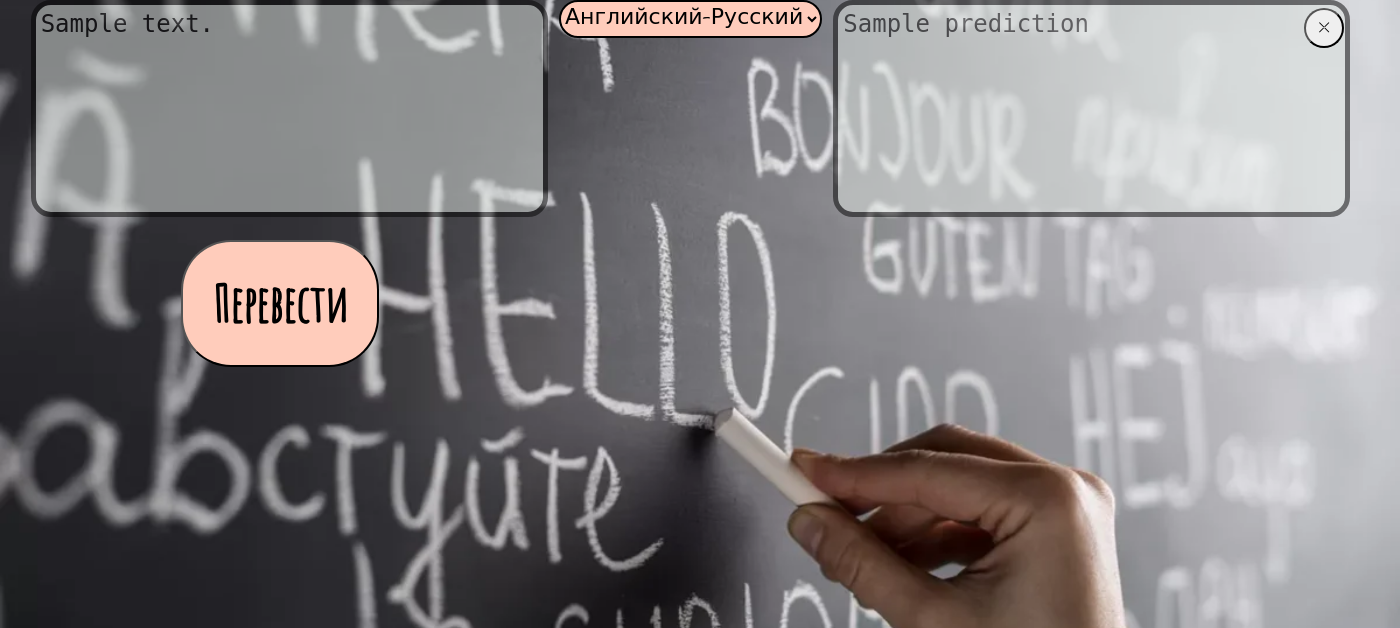
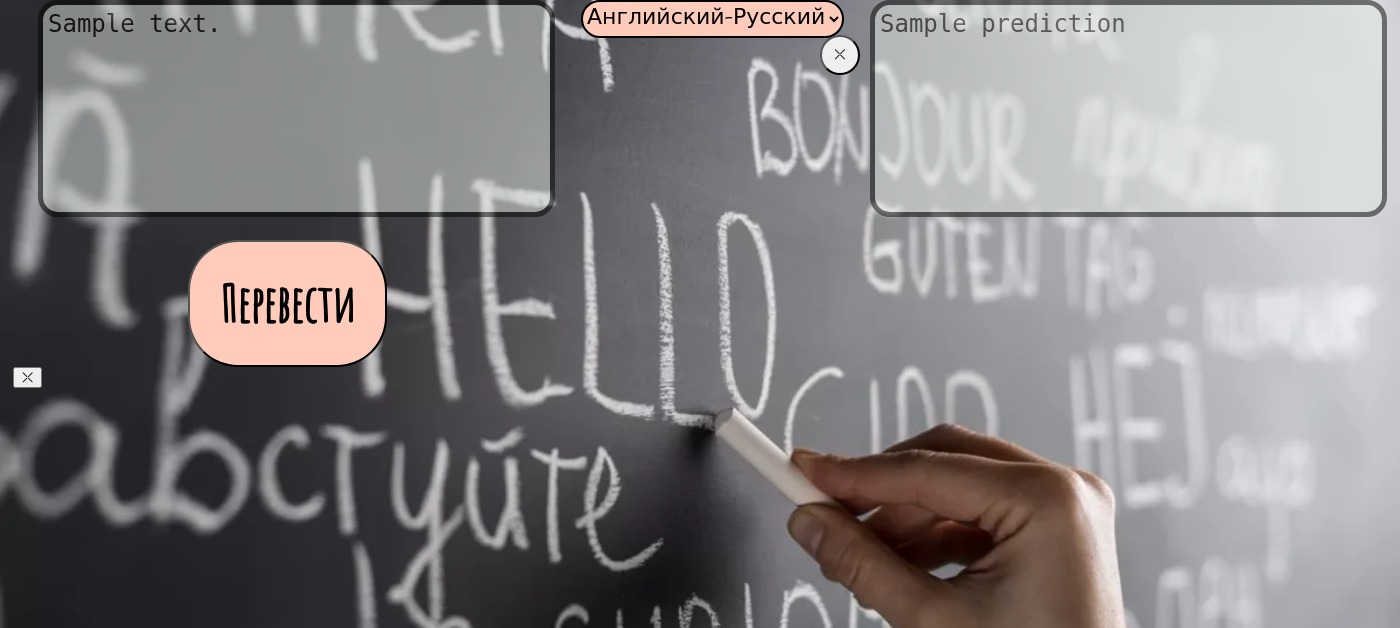
Before and after one commit to Chetirebochki/translater, a Flask app: template templates/index.html in a window 1400 px wide. Shown: the part 130-758 px from the top of the page. Run offline with Flask 2, Linux system fonts and the light colour scheme; the template is opened without the code that fills it: most values are stand-ins (such as "Sample title", 1, 10 or a date in 2020).

Commit message:
Update index.html

```diff
--- a/templates/index.html
+++ b/templates/index.html
@@ -25,11 +25,12 @@
 			<div class="container">
 				<form action="{{ url_for('predict') }}" id="form_select" method="POST">
 					<div class="text_area_div">
-						<textarea class='message-box' placeholder="Введите текст для перевода" name="message">{{text_pred}}</textarea><br/>
+						<textarea id="area_post" class='message-box' placeholder="Введите текст для перевода" name="message">{{text_pred}}</textarea>
+						<br/>
 						<input type="submit" class="btn_post" value="Перевести">
 					</div>
-
 				</form>
+				<button id="btn_post_delete" class="btn-delete-post" title="Очистить"><i class="bi bi-x-lg"></i></button>
 			</div>
 			<div class="container">
 				<select name="select" form="form_select" class="select">
@@ -39,13 +40,22 @@
 				</select>
 			</div>
 			<div class="container">
-				<form action="{{ url_for('predict_delete') }}" method="POST">
-					<textarea class='message-box' name="predict" readonly>{{prediction}}</textarea>
-					<button class="btn-delete" title="Очистить"><i class="bi bi-x-lg"></i></button>
-				</form>
+				<div><textarea class='message-box' id="area_translate" name="predict" readonly>{{prediction}}</textarea></div>
+				<button class="btn-delete" id="btn_delete" title="Очистить"><i class="bi bi-x-lg"></i></button>
 			</div>
+
+		</div>
 	</div>
-	</div>
-
+<script>
+	document.getElementById("btn_delete").onclick = function ()
+	{
+		document.getElementById("area_translate").value  = "";
+	};
+	document.getElementById("btn_post_delete").onclick = function ()
+	{
+		document.getElementById("area_post").value = "";
+		document.getElementById("area_translate").value = "";
+	}
+</script>
 </body>
 </html>
```
